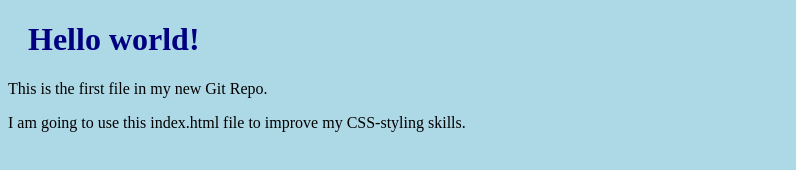
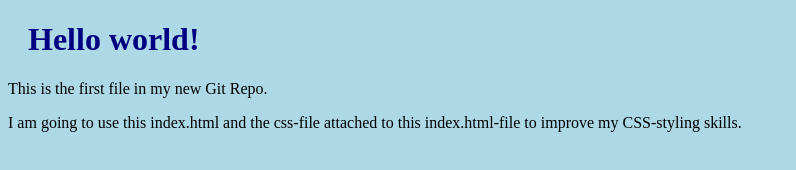
Before and after one commit to LenaSemenova/myTestProject, a plain HTML site: page index.html in a window 1280 px wide. Shown: the whole page, without its empty margins (0-796 px from the left). Drawn offline with Linux system fonts and the light colour scheme.

Commit message:
changed the paragraph by adding some preciser infos

```diff
--- a/index.html
+++ b/index.html
@@ -8,6 +8,6 @@
 
 <h1>Hello world!</h1>
 <p>This is the first file in my new Git Repo.</p>
-<p>I am going to use this index.html file to improve my CSS-styling skills.</p>
+<p>I am going to use this index.html and the css-file attached to this index.html-file to improve my CSS-styling skills.</p>
 </body>
 </html>
```
